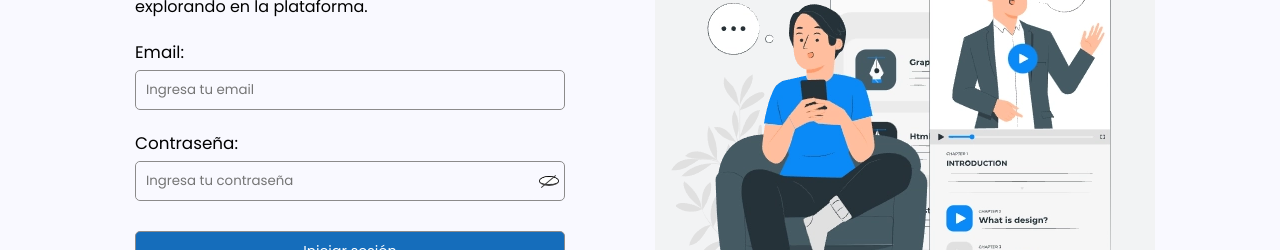
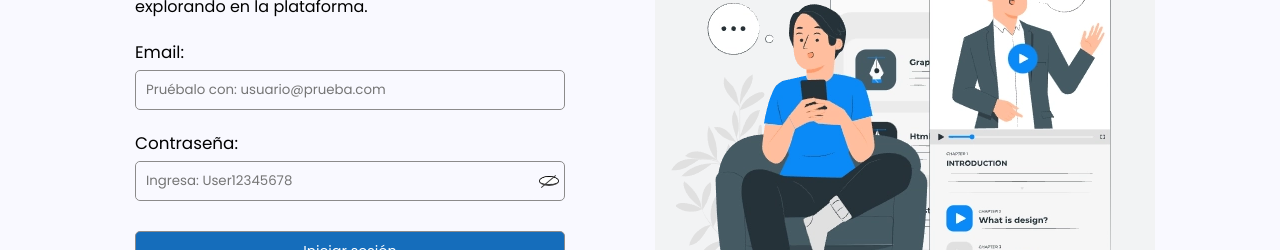
Before and after one commit to facudam/fullstack-courses-app, a React (Vite) app in the folder client/: page /iniciar-sesion in a window 1280 px wide. Shown: the part 260-510 px from the top of the page. Built offline with nearby package versions, Linux system fonts and the light colour scheme.

Commit message:
add test email and user at login page

```diff
--- a/client/src/pages/login/Login.tsx
+++ b/client/src/pages/login/Login.tsx
@@ -76,7 +76,7 @@ export const Login = () => {
               onChange={ handleEmail }
               type="email"
               name="email"
-              placeholder="Ingresa tu email"
+              placeholder="Pruébalo con: usuario@prueba.com"
               value={email}
             />
             {
@@ -91,7 +91,7 @@ export const Login = () => {
               onChange={ handlePassword }
               type={ showPassword ? "text" : "password" }
               name="password"
-              placeholder="Ingresa tu contraseña"
+              placeholder="Ingresa: User12345678"
               value={ password }
               />
               <div className={ styles['eye-btn-ctn'] }>
```
